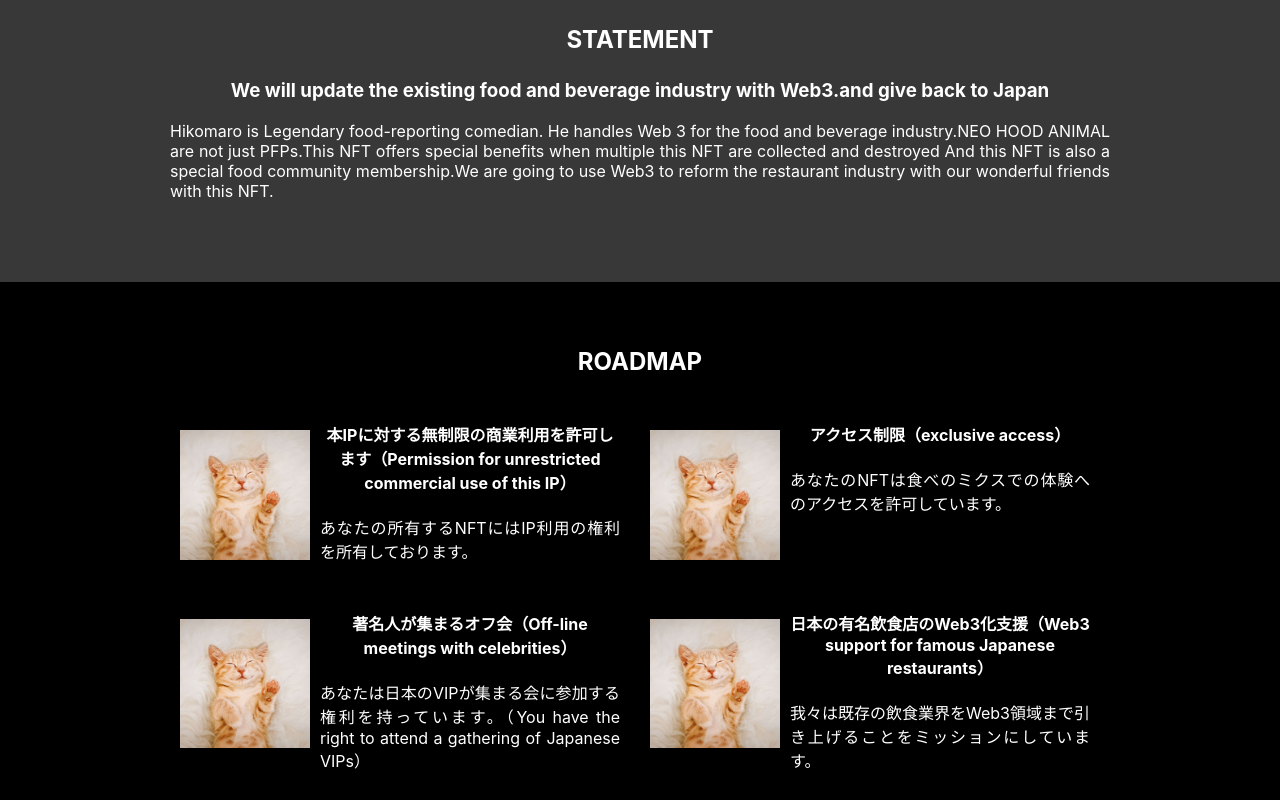
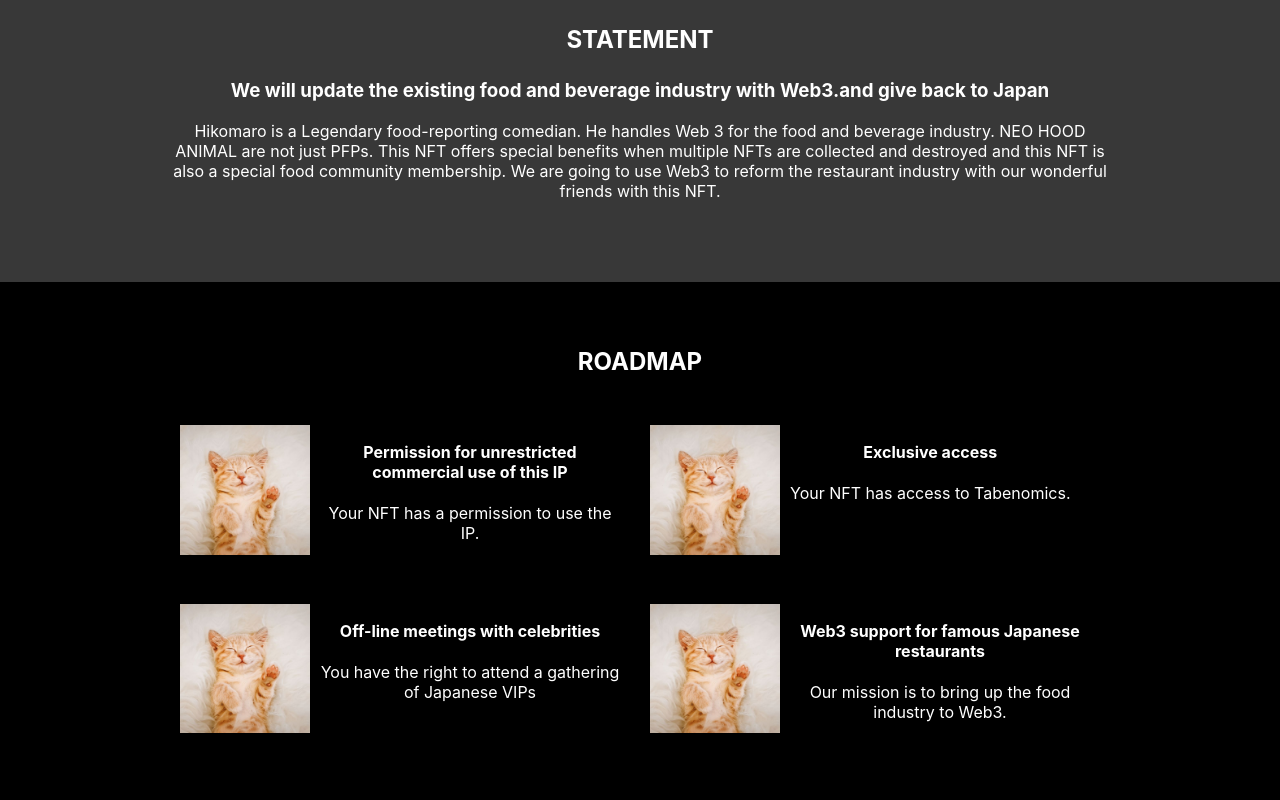
Before and after one commit to kentnaoki/neohoodanimal, a React (Create React App) app: page / in a window 1280 px wide. Shown: the part 1440-2240 px from the top of the page. Built offline with nearby package versions, Linux system fonts and the light colour scheme.

Commit message:
modified text and adjusted styles

```diff
--- a/src/components/Roadmap.jsx
+++ b/src/components/Roadmap.jsx
@@ -14,7 +14,7 @@ const RoadmapStyle = styled.div`
   }
   .roadmap-item {
     display: flex;
-    margin: 0 10px;
+    margin: 20px 10px;
   }
   .roadmap-image {
     display: flex;
@@ -29,7 +29,7 @@ const RoadmapStyle = styled.div`
     margin: 0 10px;
   }
   .roadmap-paragraph {
-    text-align: justify;
+    text-align: center;
   }
   @media screen and (max-width: 959px) {
     .roadmap-content {
@@ -50,28 +50,26 @@ export const Roadmap = () => {
   const roadmapContent = [
     {
       id: 0,
-      header:
-        "本IPに対する無制限の商業利用を許可します（Permission for unrestricted commercial use of this IP）",
-      text: "あなたの所有するNFTにはIP利用の権利を所有しております。",
+      header: "Permission for unrestricted commercial use of this IP",
+      text: "Your NFT has a permission to use the IP.",
       image: cat,
     },
     {
       id: 1,
-      header: "アクセス制限（exclusive access）",
-      text: "あなたのNFTは食べのミクスでの体験へのアクセスを許可しています。",
+      header: "Exclusive access",
+      text: "Your NFT has access to Tabenomics.",
       image: cat,
     },
     {
       id: 2,
-      header: "著名人が集まるオフ会（Off-line meetings with celebrities）",
-      text: "あなたは日本のVIPが集まる会に参加する権利を持っています。（You have the right to attend a gathering of Japanese VIPs）",
+      header: "Off-line meetings with celebrities",
+      text: "You have the right to attend a gathering of Japanese VIPs",
       image: cat,
     },
     {
       id: 3,
-      header:
-        "日本の有名飲食店のWeb3化支援（Web3 support for famous Japanese restaurants）",
-      text: "我々は既存の飲食業界をWeb3領域まで引き上げることをミッションにしています。",
+      header: "Web3 support for famous Japanese restaurants",
+      text: "Our mission is to bring up the food industry to Web3.",
       image: cat,
     },
   ];
--- a/src/components/Statement.jsx
+++ b/src/components/Statement.jsx
@@ -9,7 +9,7 @@ const StatementStyle = styled.div`
     margin: 0 auto;
   }
   p {
-    text-align: justify;
+    text-align: center;
   }
   @media screen and (max-width: 999px) {
     .statement-content {
@@ -28,10 +28,10 @@ export const Statement = () => {
           give back to Japan
         </h3>
         <p>
-          Hikomaro is Legendary food-reporting comedian. He handles Web 3 for
-          the food and beverage industry.NEO HOOD ANIMAL are not just PFPs.This
-          NFT offers special benefits when multiple this NFT are collected and
-          destroyed And this NFT is also a special food community membership.We
+          Hikomaro is a Legendary food-reporting comedian. He handles Web 3 for
+          the food and beverage industry. NEO HOOD ANIMAL are not just PFPs.
+          This NFT offers special benefits when multiple NFTs are collected and
+          destroyed and this NFT is also a special food community membership. We
           are going to use Web3 to reform the restaurant industry with our
           wonderful friends with this NFT.
         </p>
```
